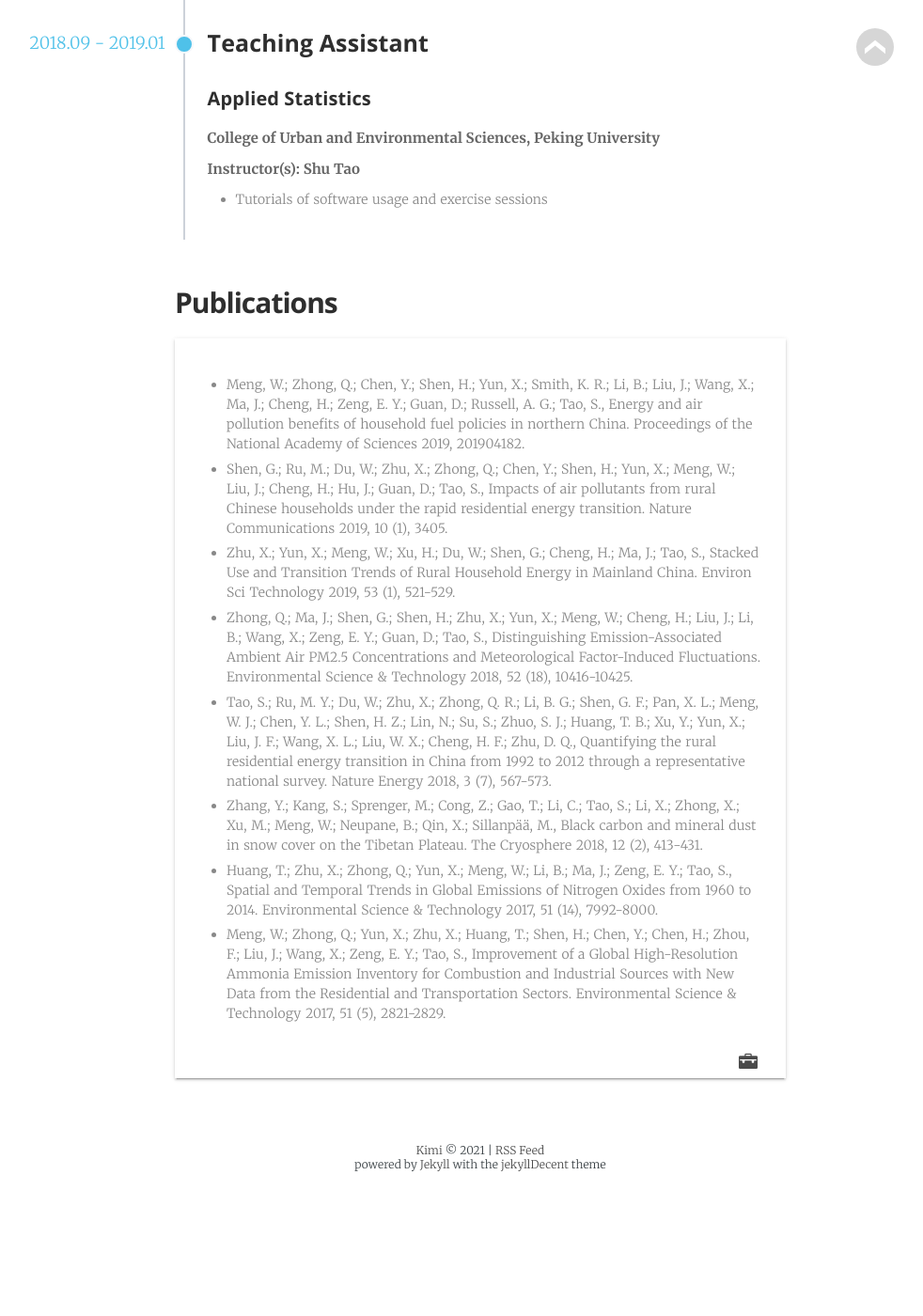
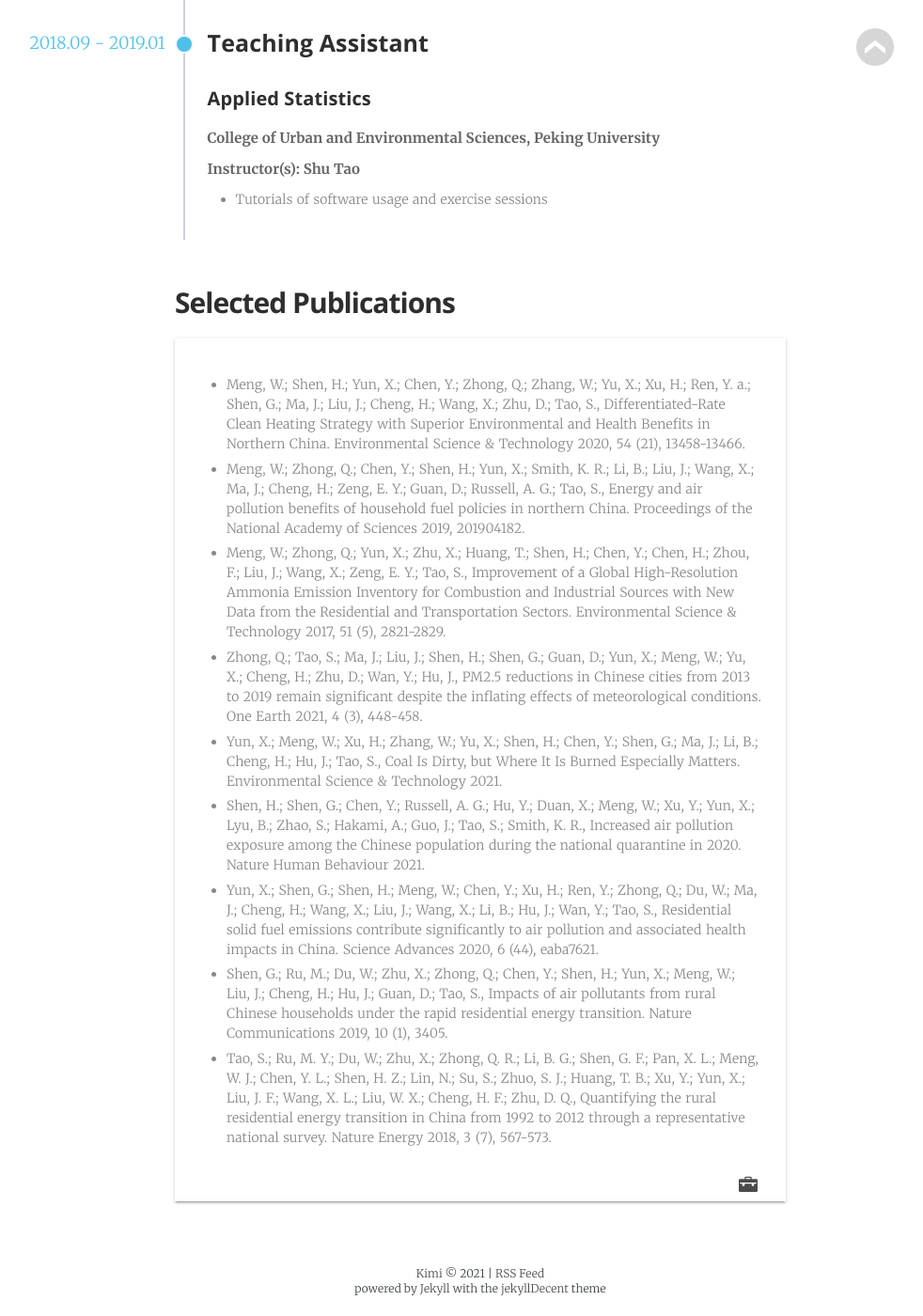
Before and after one commit to wjmeow/wjmeow.github.io, a Jekyll site: the page built from _pages/cv.html, in a window 1280 px wide and 1400 px high, scrolled down 2195 px. Shown: the whole window at 94% size, without its empty margins (129-1111 px from the left). Built offline with Jekyll 4.4.1, drawn with Linux system fonts in a browser that asks for light colours; some web fonts are replaced; before the commit the page ends 3463 px from its top, so only the background shows below that; some of the changed text lies outside the part shown.

Commit message:
update 20210530

```diff
--- a/_data/cv.yml
+++ b/_data/cv.yml
@@ -1,5 +1,5 @@
 wenjun:
-    profile: "I am currently a third-year PhD student at Peking University in Environmental Geography. I am interested in air quality modeling, health impact and policy analysis. "
+    profile: "I am currently a fourth-year PhD student at Peking University in Environmental Geography. I am interested in air quality modeling, health impact and policy analysis. "
     education:
         - time:             "2017.09 - present"
           location:         "College of Urban and Environmental Sciences, Peking University, Beijing, China"
@@ -9,7 +9,7 @@ wenjun:
           description:      "BSc in Environmental Science"
     skills:
         - "Proficient: MATLAB, EXCEL"
-        - "Familiar: LaTeX, python, HTML, R"
+        - "Familiar: LaTeX, python"
         - "Languages: English (professional), Mandarin Chinese (native), Japanese (beginner)"
     academic:
         - time:             "2016.09 - 2017.06"
@@ -44,11 +44,12 @@ wenjun:
           title:            ""
           website:          "#project-heading"
           responsibilities:
+            - "Meng, W.;  Shen, H.;  Yun, X.;  Chen, Y.;  Zhong, Q.;  Zhang, W.;  Yu, X.;  Xu, H.;  Ren, Y. a.;  Shen, G.;  Ma, J.;  Liu, J.;  Cheng, H.;  Wang, X.;  Zhu, D.; Tao, S., Differentiated-Rate Clean Heating Strategy with Superior Environmental and Health Benefits in Northern China. Environmental Science & Technology 2020, 54 (21), 13458-13466."
             - "Meng, W.;  Zhong, Q.;  Chen, Y.;  Shen, H.;  Yun, X.;  Smith, K. R.;  Li, B.;  Liu, J.;  Wang, X.;  Ma, J.;  Cheng, H.;  Zeng, E. Y.;  Guan, D.;  Russell, A. G.; Tao, S., Energy and air pollution benefits of household fuel policies in northern China. Proceedings of the National Academy of Sciences 2019, 201904182."
+            - "Meng, W.;  Zhong, Q.;  Yun, X.;  Zhu, X.;  Huang, T.;  Shen, H.;  Chen, Y.;  Chen, H.;  Zhou, F.;  Liu, J.;  Wang, X.;  Zeng, E. Y.; Tao, S., Improvement of a Global High-Resolution Ammonia Emission Inventory for Combustion and Industrial Sources with New Data from the Residential and Transportation Sectors. Environmental Science & Technology 2017, 51 (5), 2821-2829."
+            - "Zhong, Q.;  Tao, S.;  Ma, J.;  Liu, J.;  Shen, H.;  Shen, G.;  Guan, D.;  Yun, X.;  Meng, W.;  Yu, X.;  Cheng, H.;  Zhu, D.;  Wan, Y.; Hu, J., PM2.5 reductions in Chinese cities from 2013 to 2019 remain significant despite the inflating effects of meteorological conditions. One Earth 2021, 4 (3), 448-458."
+            - "Yun, X.;  Meng, W.;  Xu, H.;  Zhang, W.;  Yu, X.;  Shen, H.;  Chen, Y.;  Shen, G.;  Ma, J.;  Li, B.;  Cheng, H.;  Hu, J.; Tao, S., Coal Is Dirty, but Where It Is Burned Especially Matters. Environmental Science & Technology 2021."
+            - "Shen, H.;  Shen, G.;  Chen, Y.;  Russell, A. G.;  Hu, Y.;  Duan, X.;  Meng, W.;  Xu, Y.;  Yun, X.;  Lyu, B.;  Zhao, S.;  Hakami, A.;  Guo, J.;  Tao, S.; Smith, K. R., Increased air pollution exposure among the Chinese population during the national quarantine in 2020. Nature Human Behaviour 2021."
+            - "Yun, X.;  Shen, G.;  Shen, H.;  Meng, W.;  Chen, Y.;  Xu, H.;  Ren, Y.;  Zhong, Q.;  Du, W.;  Ma, J.;  Cheng, H.;  Wang, X.;  Liu, J.;  Wang, X.;  Li, B.;  Hu, J.;  Wan, Y.; Tao, S., Residential solid fuel emissions contribute significantly to air pollution and associated health impacts in China. Science Advances 2020, 6 (44), eaba7621."
             - "Shen, G.;  Ru, M.;  Du, W.;  Zhu, X.;  Zhong, Q.;  Chen, Y.;  Shen, H.;  Yun, X.;  Meng, W.;  Liu, J.;  Cheng, H.;  Hu, J.;  Guan, D.; Tao, S., Impacts of air pollutants from rural Chinese households under the rapid residential energy transition. Nature Communications 2019, 10 (1), 3405."
-            - "Zhu, X.;  Yun, X.;  Meng, W.;  Xu, H.;  Du, W.;  Shen, G.;  Cheng, H.;  Ma, J.; Tao, S., Stacked Use and Transition Trends of Rural Household Energy in Mainland China. Environ Sci Technology 2019, 53 (1), 521-529."
-            - "Zhong, Q.;  Ma, J.;  Shen, G.;  Shen, H.;  Zhu, X.;  Yun, X.;  Meng, W.;  Cheng, H.;  Liu, J.;  Li, B.;  Wang, X.;  Zeng, E. Y.;  Guan, D.; Tao, S., Distinguishing Emission-Associated Ambient Air PM2.5 Concentrations and Meteorological Factor-Induced Fluctuations. Environmental Science & Technology 2018, 52 (18), 10416-10425."
             - "Tao, S.;  Ru, M. Y.;  Du, W.;  Zhu, X.;  Zhong, Q. R.;  Li, B. G.;  Shen, G. F.;  Pan, X. L.;  Meng, W. J.;  Chen, Y. L.;  Shen, H. Z.;  Lin, N.;  Su, S.;  Zhuo, S. J.;  Huang, T. B.;  Xu, Y.;  Yun, X.;  Liu, J. F.;  Wang, X. L.;  Liu, W. X.;  Cheng, H. F.; Zhu, D. Q., Quantifying the rural residential energy transition in China from 1992 to 2012 through a representative national survey. Nature Energy 2018, 3 (7), 567-573."
-            - "Zhang, Y.;  Kang, S.;  Sprenger, M.;  Cong, Z.;  Gao, T.;  Li, C.;  Tao, S.;  Li, X.;  Zhong, X.;  Xu, M.;  Meng, W.;  Neupane, B.;  Qin, X.; Sillanpää, M., Black carbon and mineral dust in snow cover on the Tibetan Plateau. The Cryosphere 2018, 12 (2), 413-431."
-            - "Huang, T.;  Zhu, X.;  Zhong, Q.;  Yun, X.;  Meng, W.;  Li, B.;  Ma, J.;  Zeng, E. Y.; Tao, S., Spatial and Temporal Trends in Global Emissions of Nitrogen Oxides from 1960 to 2014. Environmental Science & Technology 2017, 51 (14), 7992-8000."
-            - "Meng, W.;  Zhong, Q.;  Yun, X.;  Zhu, X.;  Huang, T.;  Shen, H.;  Chen, Y.;  Chen, H.;  Zhou, F.;  Liu, J.;  Wang, X.;  Zeng, E. Y.; Tao, S., Improvement of a Global High-Resolution Ammonia Emission Inventory for Combustion and Industrial Sources with New Data from the Residential and Transportation Sectors. Environmental Science & Technology 2017, 51 (5), 2821-2829."
--- a/_pages/cv.html
+++ b/_pages/cv.html
@@ -110,7 +110,7 @@ excerpt:   This page contains the curriculum vitae (CV) of the author.
 </div>
 
 <a name="project-heading/"></a>
-<h2 class="project-heading">Publications</h2>
+<h2 class="project-heading">Selected Publications</h2>
 
 {% for project in cv.projects %}
 <div class="md-card shadow project">
```
Also changed, not shown: 1 other file.
